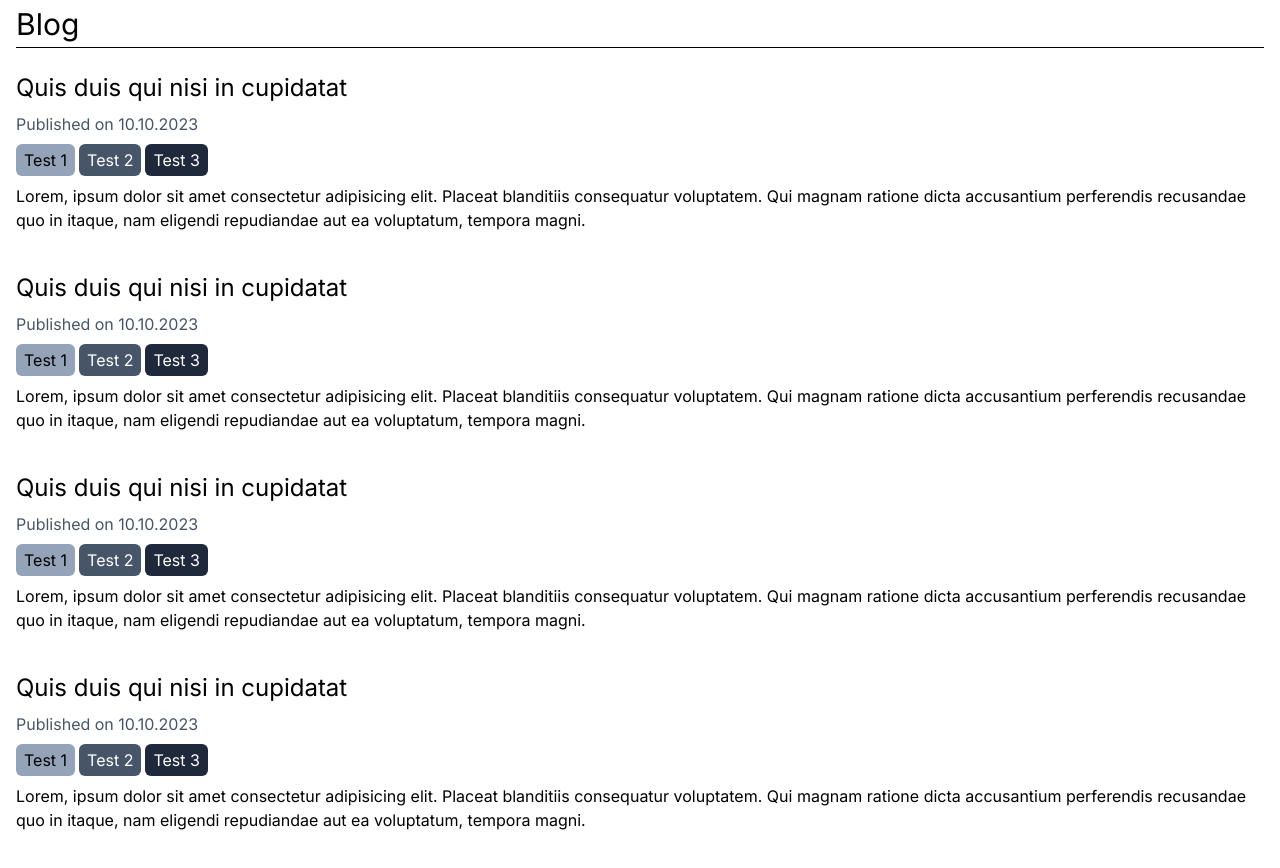
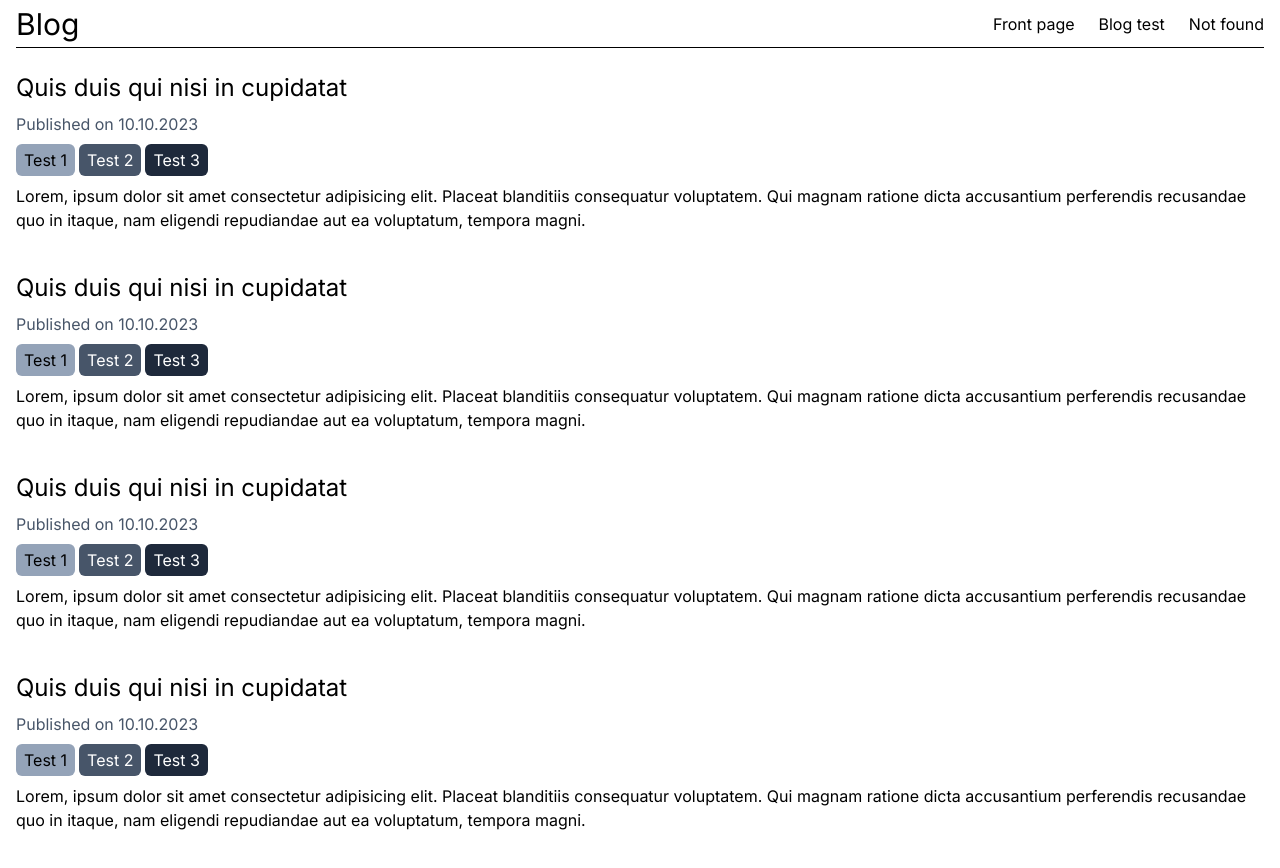
Before and after one commit to Laumak/nextjs-blog, a Next.js app: page / in a window 1280 px wide. Shown: the top 868 px of the page. Built offline with nearby package versions, Linux system fonts and the light colour scheme.

Commit message:
Add desktop navigation

```diff
--- a/src/app/components/MobileNavigation.tsx
+++ b/src/app/components/MobileNavigation.tsx
@@ -40,18 +40,18 @@ const Navigation = () => {
       <button
         aria-controls="main-navigation"
         aria-expanded={!!mobileNavOpen}
-        className="z-20"
+        className="z-20 md:hidden"
         aria-label={mobileNavOpen ? 'Close menu' : 'Open menu'}
         type="button"
         onClick={() => handleOnMobileNavClick(!mobileNavOpen)}
       >
         {mobileNavOpen ? (
-          <span className="flex justify-center items-center md:hidden">
+          <span className="flex justify-center items-center">
             <XCircleIcon className="w-6 h-6 mr-1" />
             Close
           </span>
         ) : (
-          <span className="flex justify-center items-center md:hidden">
+          <span className="flex justify-center items-center">
             <Bars3Icon className="w-6 h-6 mr-2" />
             Menu
           </span>
@@ -81,6 +81,33 @@ const Navigation = () => {
           </li>
         </ul>
       </div>
+
+      <ul className="hidden md:flex">
+        <li
+          className="ml-6 hover:underline"
+          onClick={() => handleOnMobileNavClick(false)}
+        >
+          <Link href="/" className="focus:underline">
+            Front page
+          </Link>
+        </li>
+        <li
+          className="ml-6 hover:underline"
+          onClick={() => handleOnMobileNavClick(false)}
+        >
+          <Link href="/blog/test" className="focus:underline">
+            Blog test
+          </Link>
+        </li>
+        <li
+          className="ml-6 hover:underline"
+          onClick={() => handleOnMobileNavClick(false)}
+        >
+          <Link href="/not-found" className="focus:underline">
+            Not found
+          </Link>
+        </li>
+      </ul>
     </nav>
   );
 };
```
